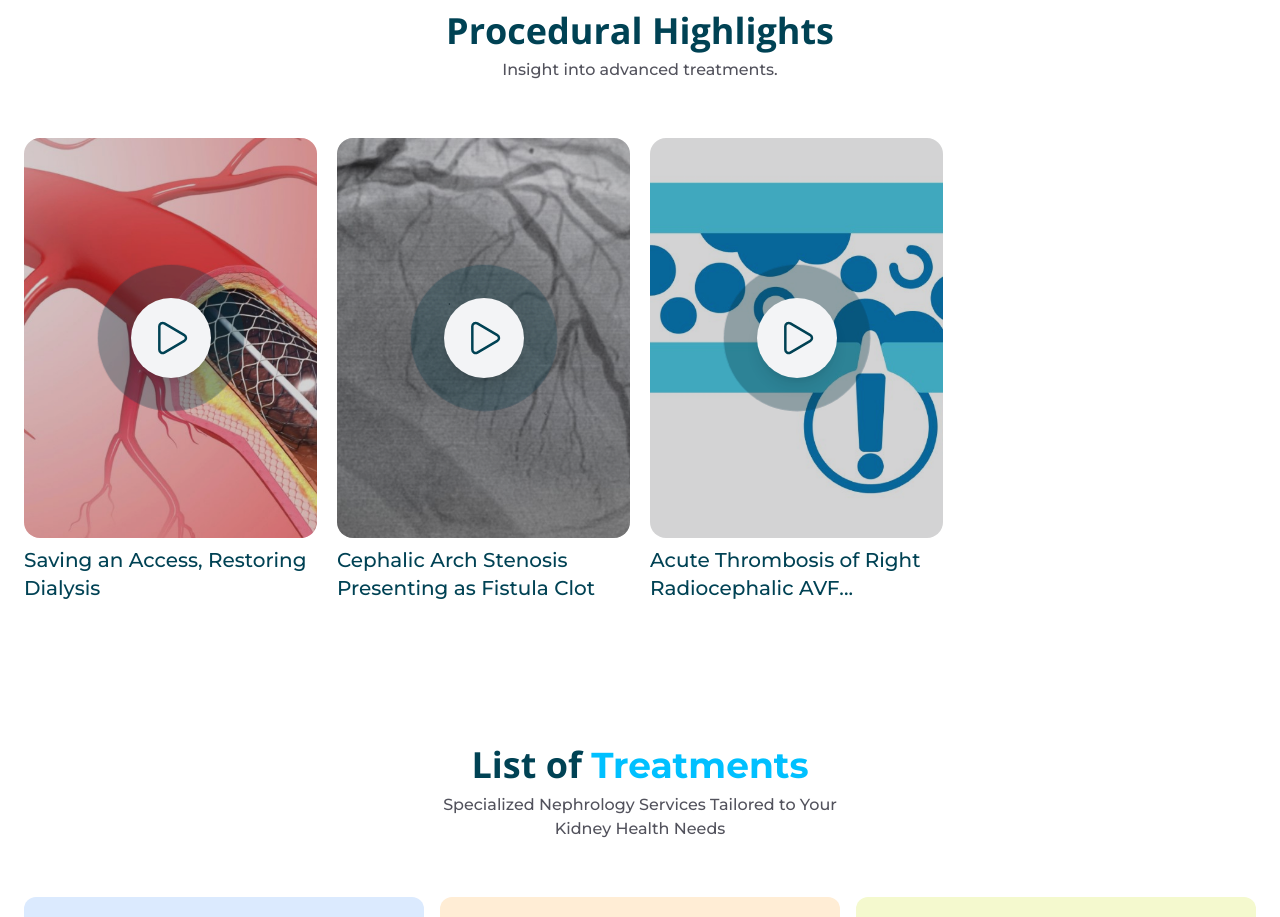
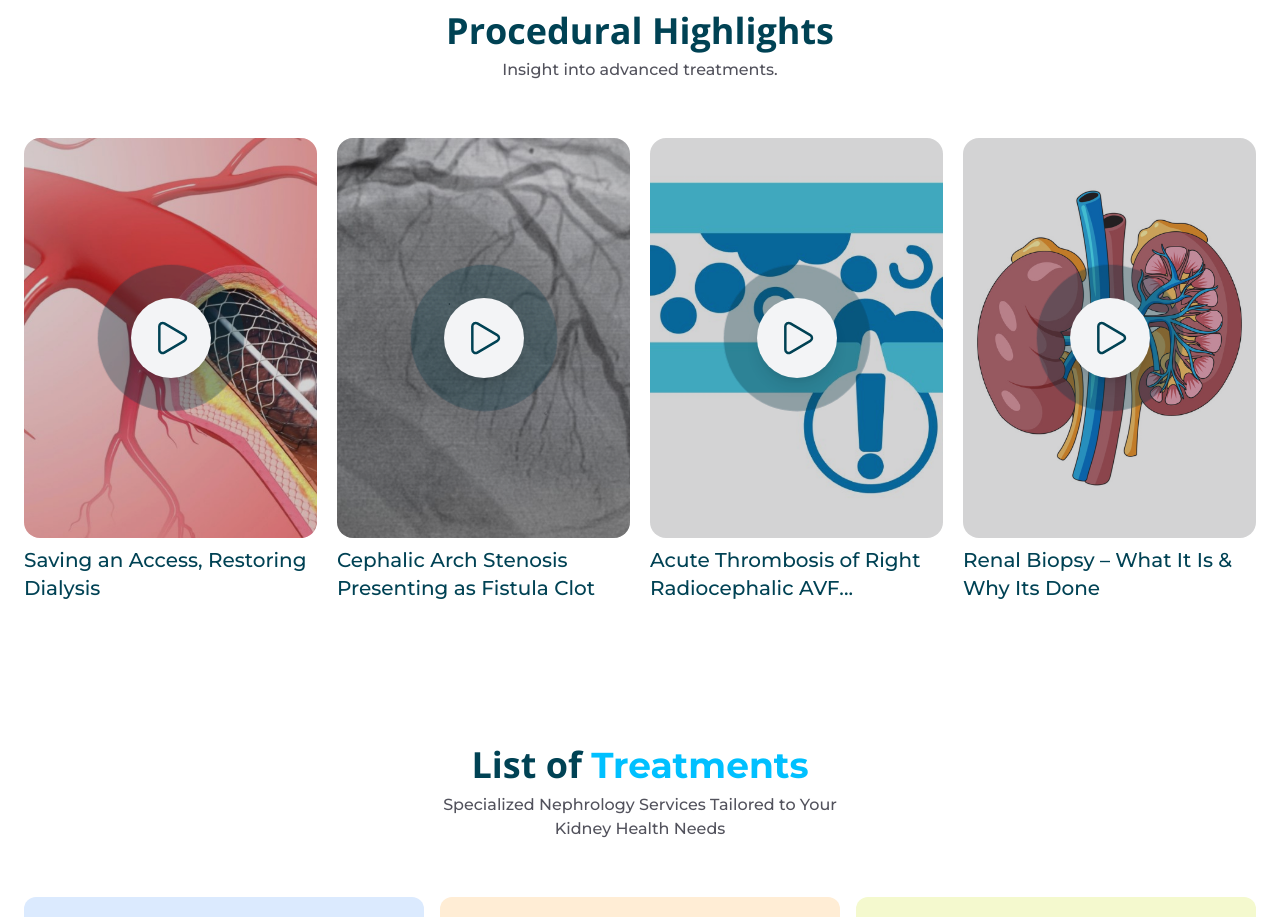
Before and after one commit to priyesshrai/dr-satyanarayana, a Next.js app: page / in a window 1280 px wide. Shown: the part 1580-2497 px from the top of the page. Built offline with nearby package versions, Linux system fonts and the light colour scheme.

Commit message:
update video

```diff
--- a/src/components/Video.tsx
+++ b/src/components/Video.tsx
@@ -144,6 +144,22 @@ const video: Video[] = [
             </div>
         )
     },
+    {
+        cover: '/images/video/img-04.png',
+        url: "/video/vdo-4.mp4",
+        title: 'Renal Biopsy – What It Is & Why Its Done',
+        content: (
+            <div className='relative flex-1'>
+                <h2 className='text-white font-bold lg:text-4xl md:text-2xl text-lg'>
+                    Renal Biopsy – What It Is & Why It&apos;s Done
+                </h2>
+
+                <p className='mt-3 text-gray-100 max-w-2xl md:text-lg text-base'>
+                    A renal biopsy is a safe and guided medical procedure used to diagnose kidney diseases accurately. Using ultrasound, the doctor first identifies the kidney and its depth, then prepares the area with strict aseptic precautions. Local anesthesia is given to minimize discomfort, and a small kidney tissue sample is collected for detailed examination. This test helps in conditions like nephrotic syndrome, acute kidney injury, unexplained protein in urine, and systemic diseases affecting the kidneys, allowing doctors to plan the most effective treatment.
+                </p>
+            </div>
+        )
+    },
 
 ]
 
```
Also changed, not shown: public/images/video/img-04.png (added), 1 other file (tests, documents, lock files or other folders).
